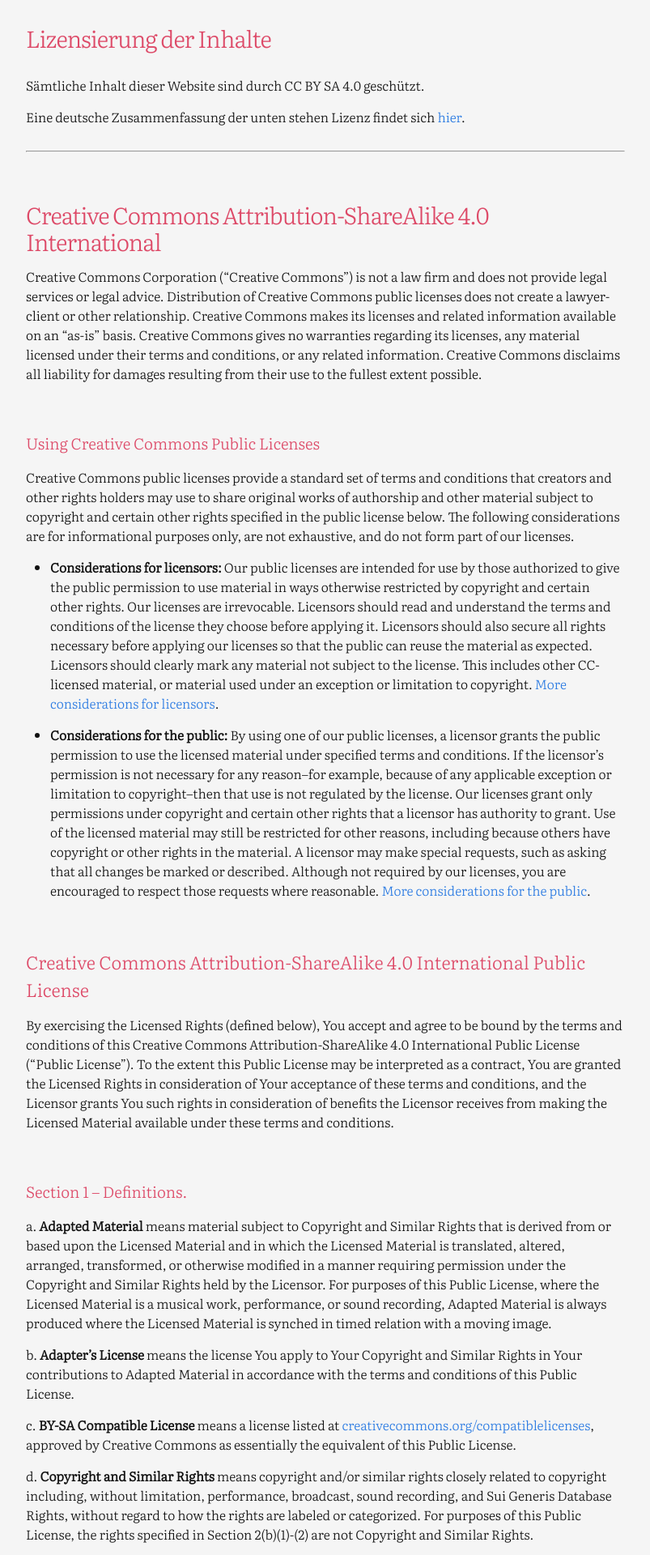
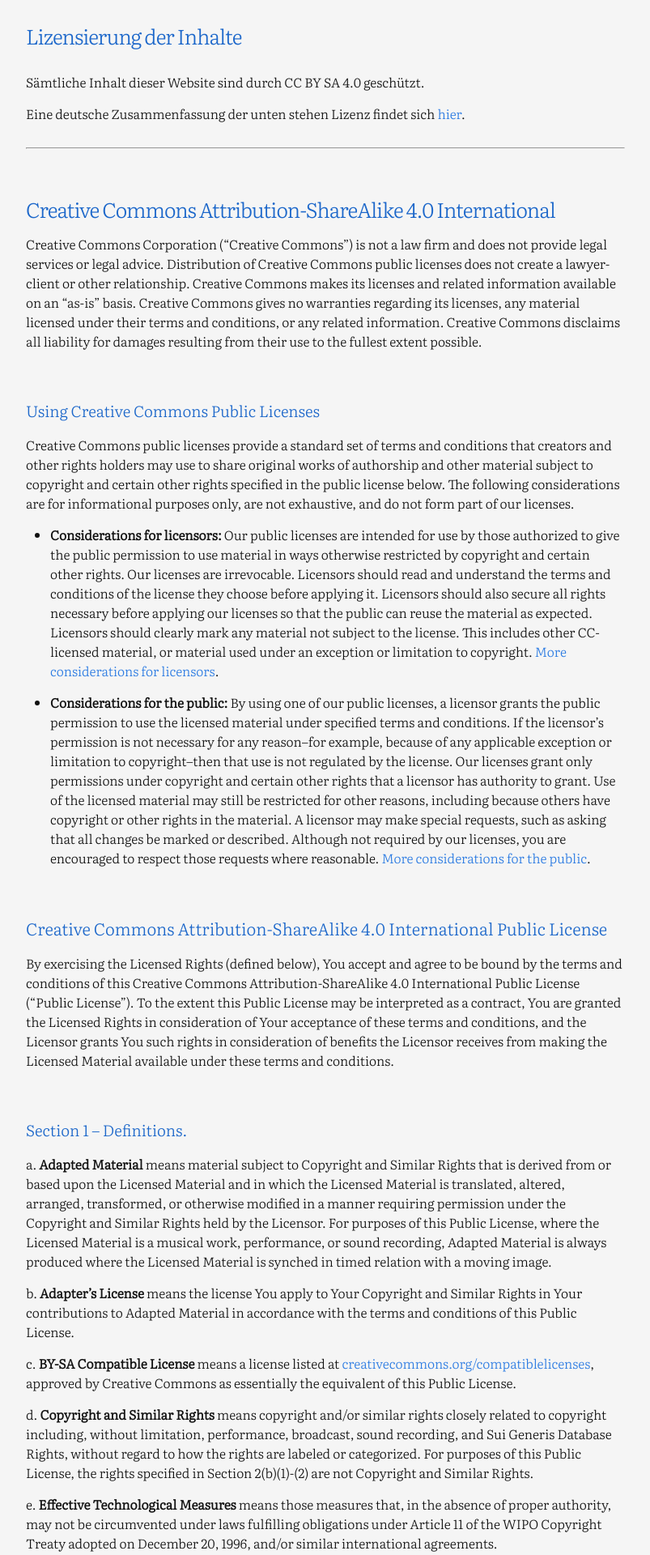
Before and after one commit to flowinho/reboot, a Jekyll site: the page built from lizenz.md, in a window 1280 px wide. Shown: the top 1920 px of the page at 81% size, without its empty margins (238-1041 px from the left). Built offline with Jekyll 4.4.1, drawn with Linux system fonts in a browser that asks for light colours.

Commit message:
Different colors

```diff
--- a/_sass/minima/_layout.scss
+++ b/_sass/minima/_layout.scss
@@ -248,12 +248,12 @@
 
 .post-title,
 .post-content h1 {
-  @include relative-font-size(1.8);
+  @include relative-font-size(1.6);
   letter-spacing: -1px;
   line-height: 1.15;
 
   @media screen and (min-width: $on-large) {
-    @include relative-font-size(1.8);
+    @include relative-font-size(1.6);
   }
 }
 
@@ -264,10 +264,10 @@
   h4, h5, h6 { margin-top: $spacing-unit }
 
   h2 {
-    @include relative-font-size(1.4);
+    @include relative-font-size(1.3);
 
     @media screen and (min-width: $on-large) {
-      @include relative-font-size(1.4);
+      @include relative-font-size(1.3);
     }
   }
 
--- a/_sass/minima/custom-styles.scss
+++ b/_sass/minima/custom-styles.scss
@@ -19,5 +19,5 @@
 }
 
 h1, h2, h3, h4, h5, h6 {
-    color: #dd4a68;
+    color: #1c67ca;
 }
```
